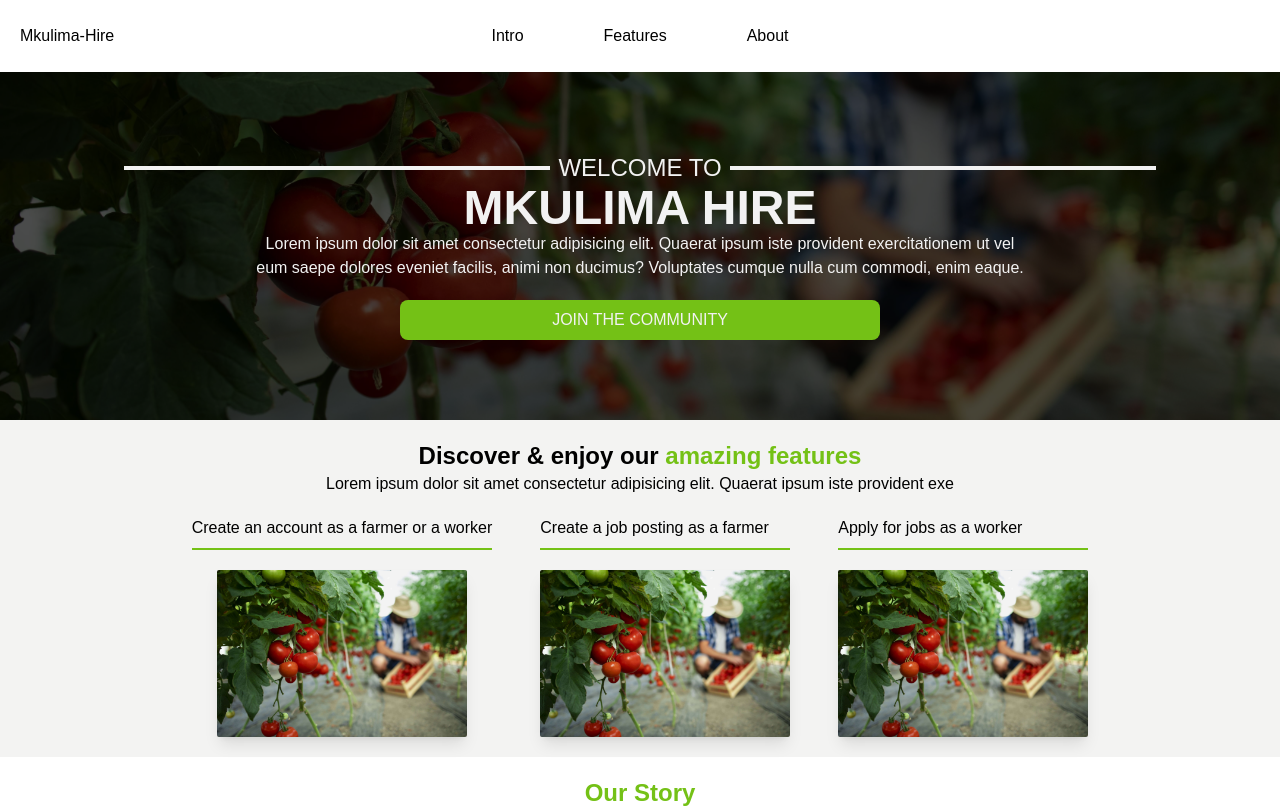
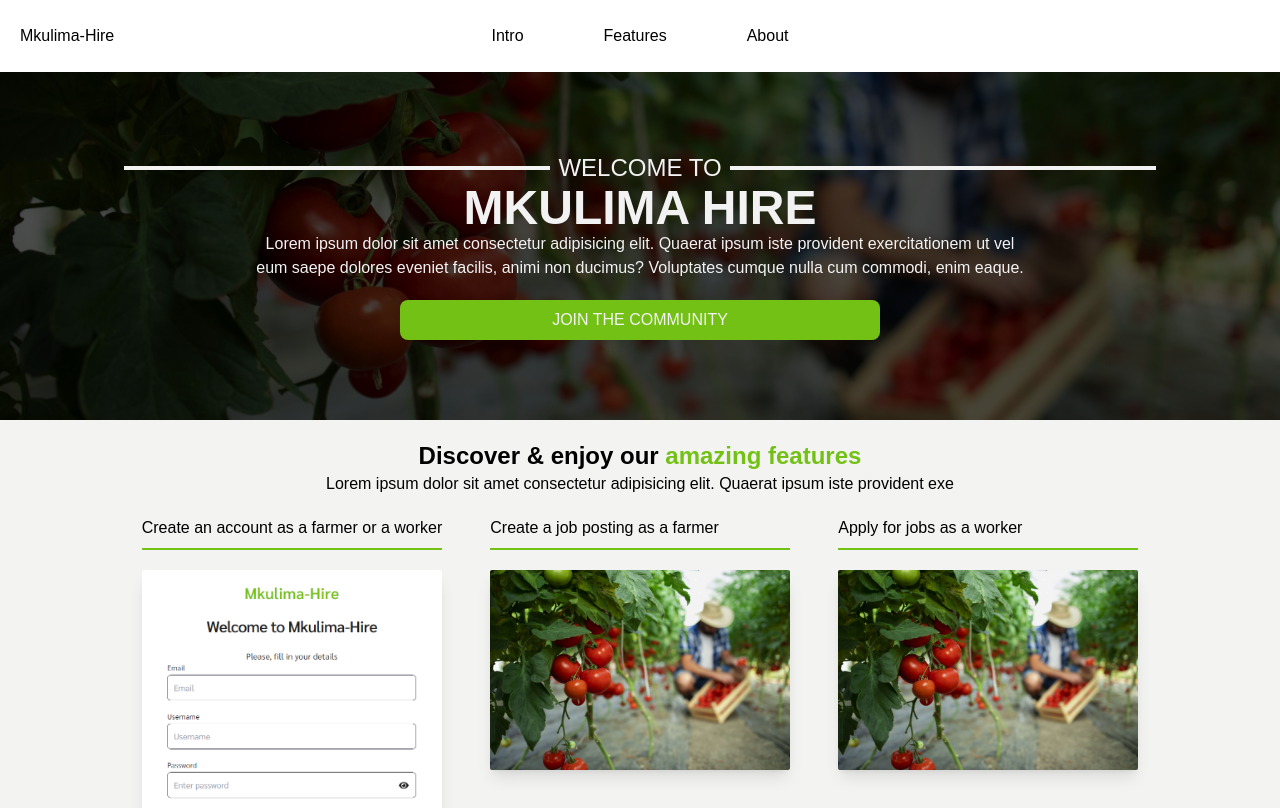
Before and after one commit to segunlawal/MkulimaHire-Landing, a React (Vite) app: page / in a window 1280 px wide. Shown: the top 808 px of the page. Built offline with nearby package versions, Linux system fonts and the light colour scheme.

Commit message:
auth image

```diff
--- a/src/Features.jsx
+++ b/src/Features.jsx
@@ -1,10 +1,11 @@
 import farm_one from "./assets/farm-one.jpg";
+import auth from "./assets/auth.png";
 
 const Features = () => {
   const aboutArr = [
     {
       title: "Create an account as a farmer or a worker",
-      pic: farm_one,
+      pic: auth,
     },
     {
       title: "Create a job posting as a farmer",
@@ -36,7 +37,7 @@ const Features = () => {
               <img
                 src={item.pic}
                 alt="farm"
-                className="w-[250px] lg:mx-auto mt-5 shadow-lg rounded-sm"
+                className="w-[300px] lg:mx-auto mt-5 shadow-lg rounded-sm"
               />
             </div>
           ))}
```
Also changed, not shown: src/assets/auth.png (added).
